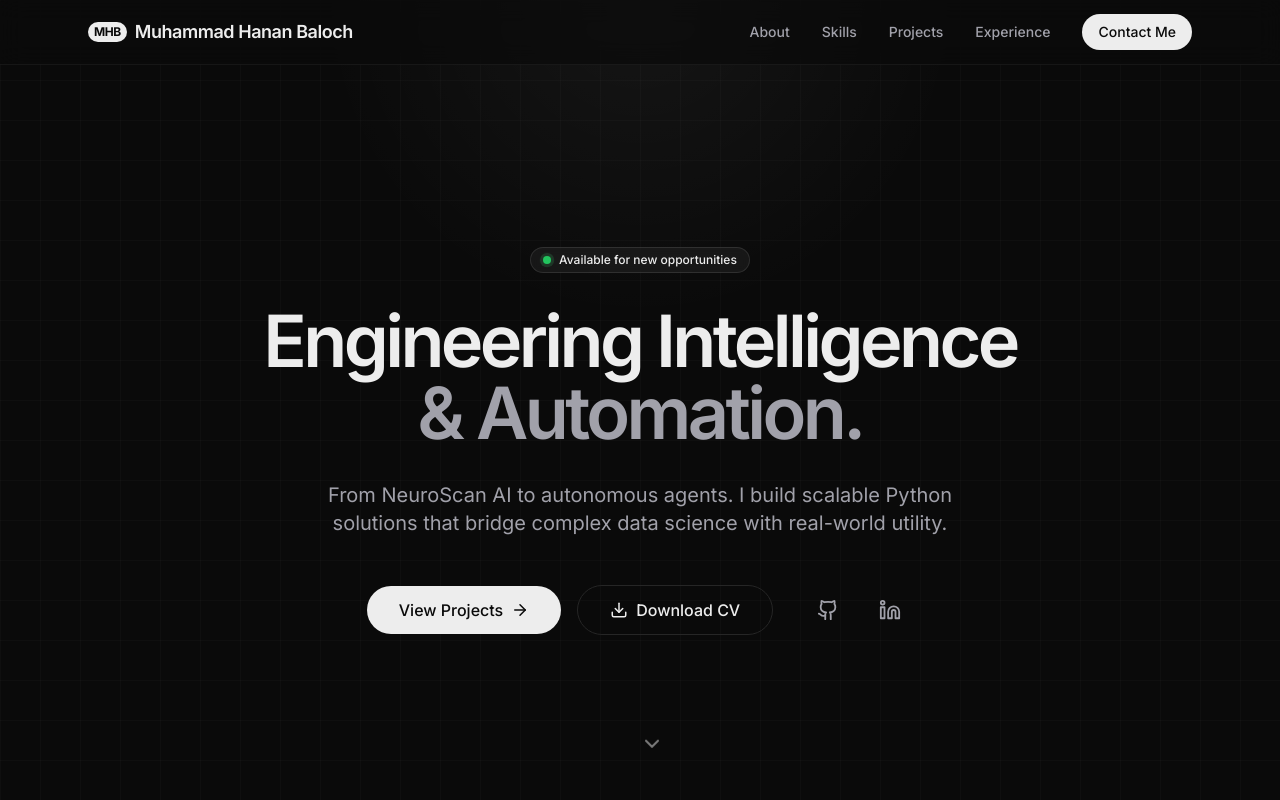
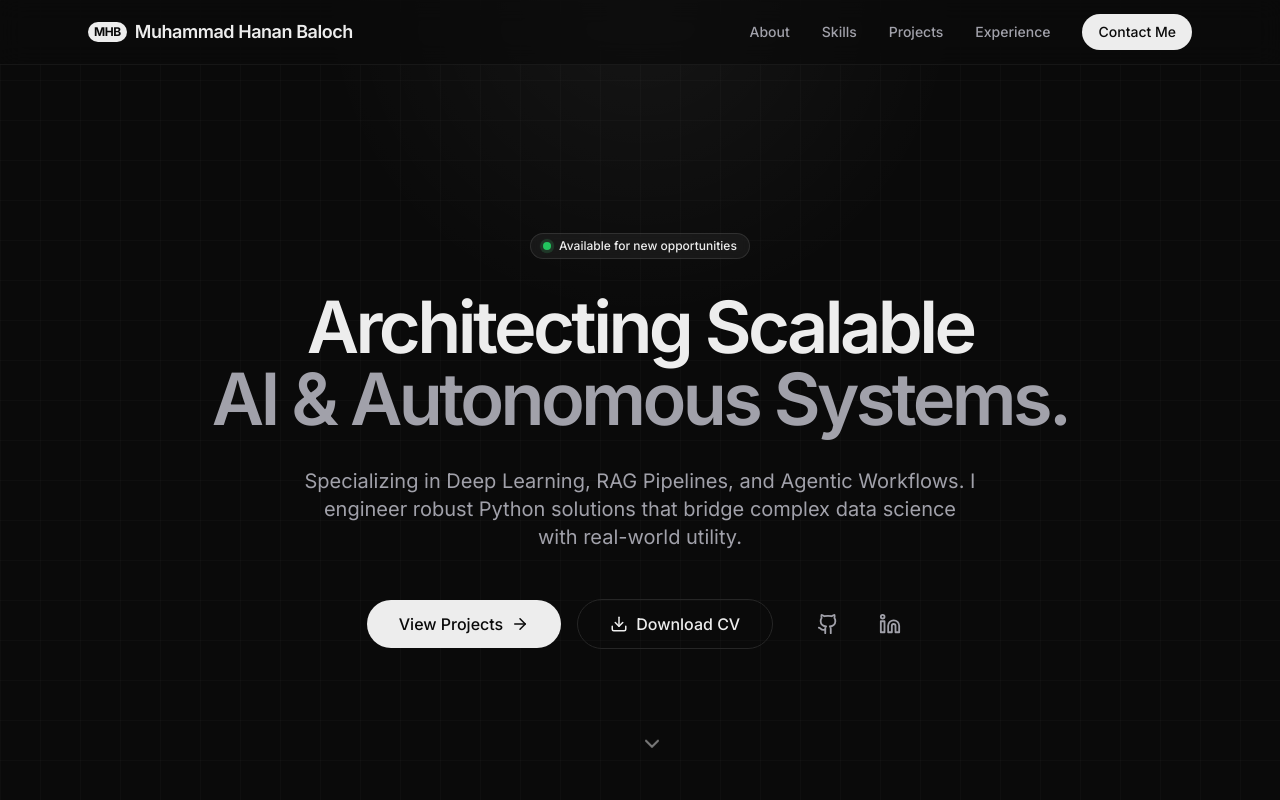
Before and after one commit to muhammadhananbaloch/portfolio-website, a React (Vite) app: page / in a window 1280 px wide. Shown: the top 800 px of the page. Built offline with nearby package versions, Linux system fonts and the light colour scheme; the HTML template or start-up script is replaced by a standard one.

Commit message:
content(hero): emphasize AI engineering and autonomous systems expertise

```diff
--- a/src/components/Hero.tsx
+++ b/src/components/Hero.tsx
@@ -23,13 +23,13 @@ const Hero = () => {
         </div>
 
         <h1 className="text-5xl md:text-7xl font-semibold tracking-tighter text-foreground leading-[1.1]">
-          Engineering Intelligence{" "}
+          Architecting Scalable{" "}
           <br className="hidden md:block" />
-          <span className="text-muted-foreground">&amp; Automation.</span>
+          <span className="text-muted-foreground">AI & Autonomous Systems.</span>
         </h1>
 
         <p className="text-lg md:text-xl text-muted-foreground max-w-2xl mx-auto leading-relaxed">
-          From NeuroScan AI to autonomous agents. I build scalable Python solutions that bridge complex data science with real-world utility.
+          Specializing in Deep Learning, RAG Pipelines, and Agentic Workflows. I engineer robust Python solutions that bridge complex data science with real-world utility.
         </p>
 
         <div className="flex flex-col sm:flex-row gap-4 justify-center items-center pt-4">
```
